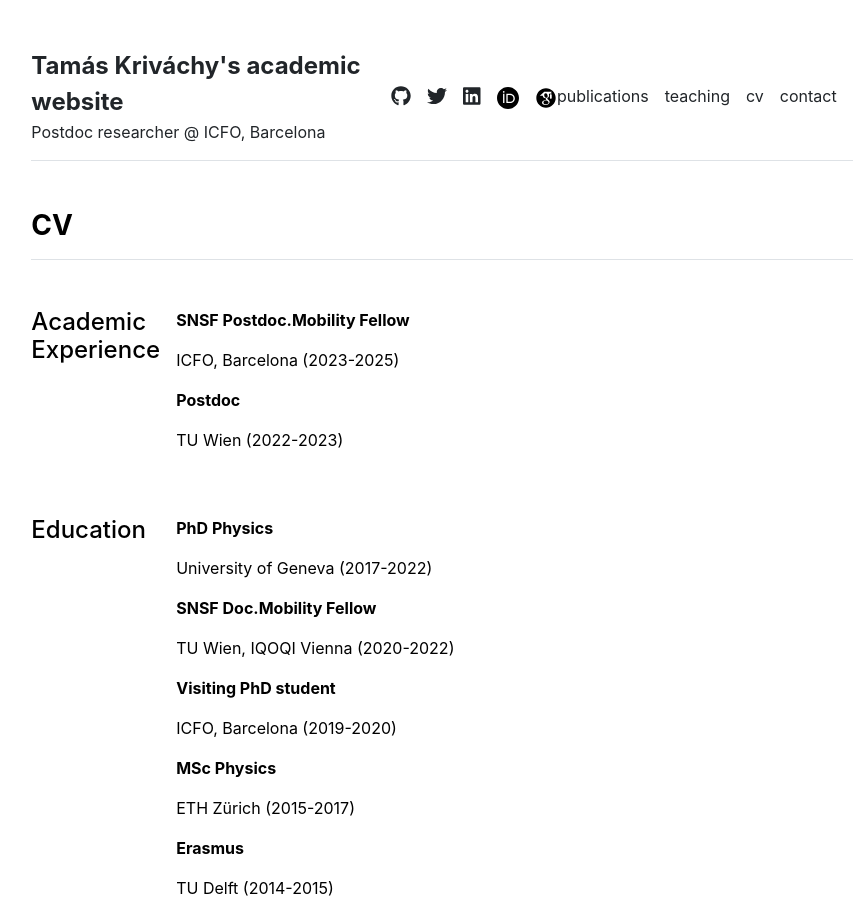
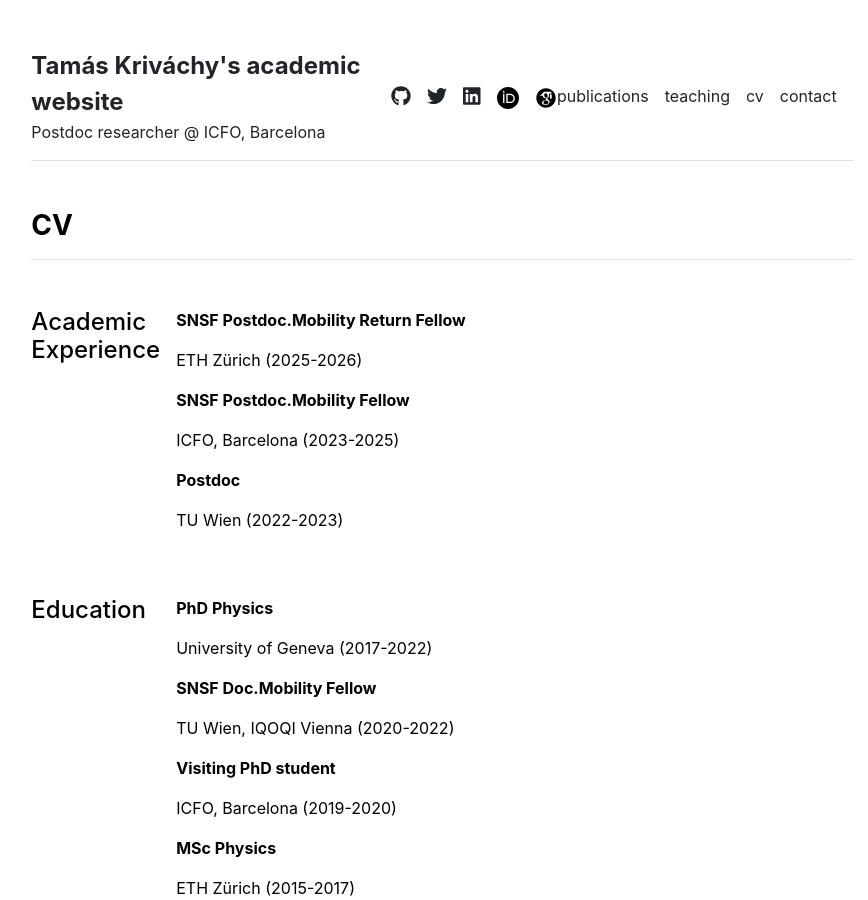
Before and after one commit to tkrivachy/tkrivachy.github.io, a Jekyll site: the page built from cv.md, in a window 1280 px wide and 900 px high. Shown: the whole window, without its empty margins (198-1066 px from the left). Built offline with Jekyll 4.4.1, drawn with Linux system fonts in a browser that asks for light colours.

Commit message:
Update academic-experience.yml

```diff
--- a/_data/cv/academic-experience.yml
+++ b/_data/cv/academic-experience.yml
@@ -1,3 +1,5 @@
+- title: 'SNSF Postdoc.Mobility Return Fellow'
+  description: 'ETH Zürich (2025-2026)'
 
 - title: 'SNSF Postdoc.Mobility Fellow'
   description: 'ICFO, Barcelona (2023-2025)'
```
